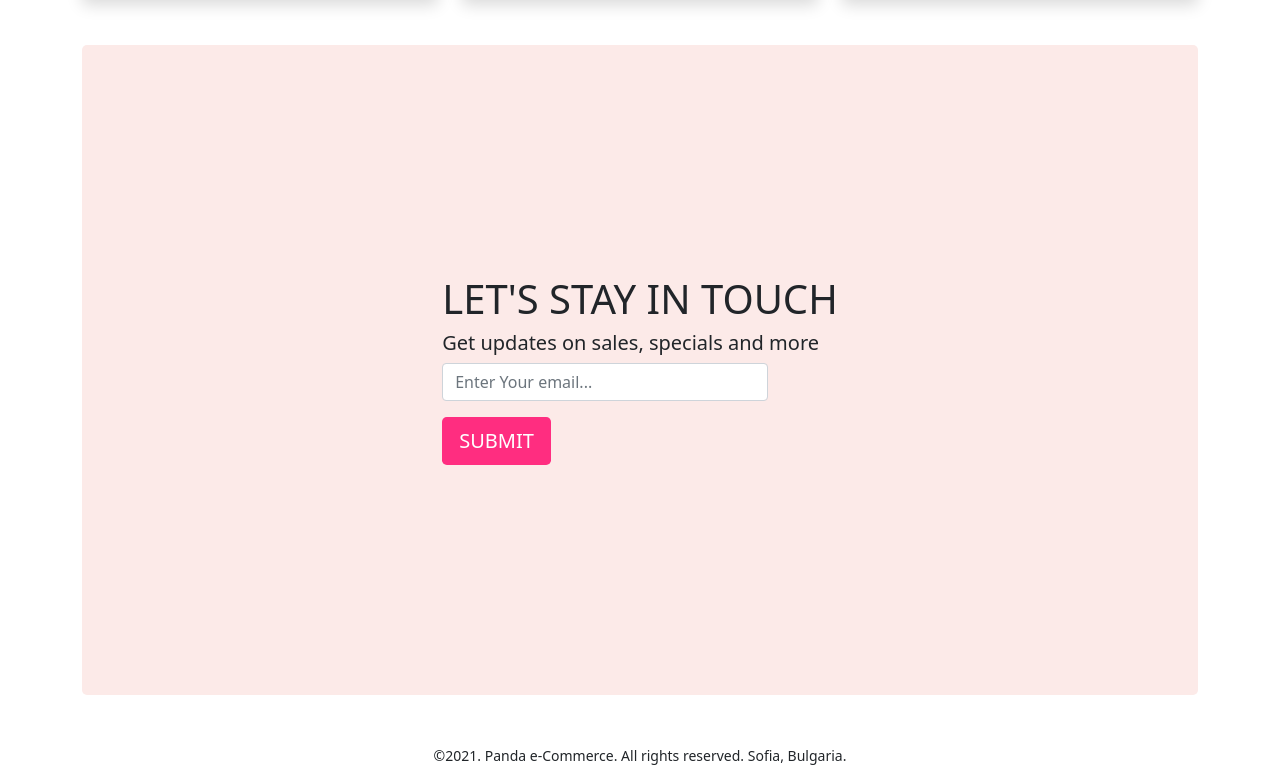
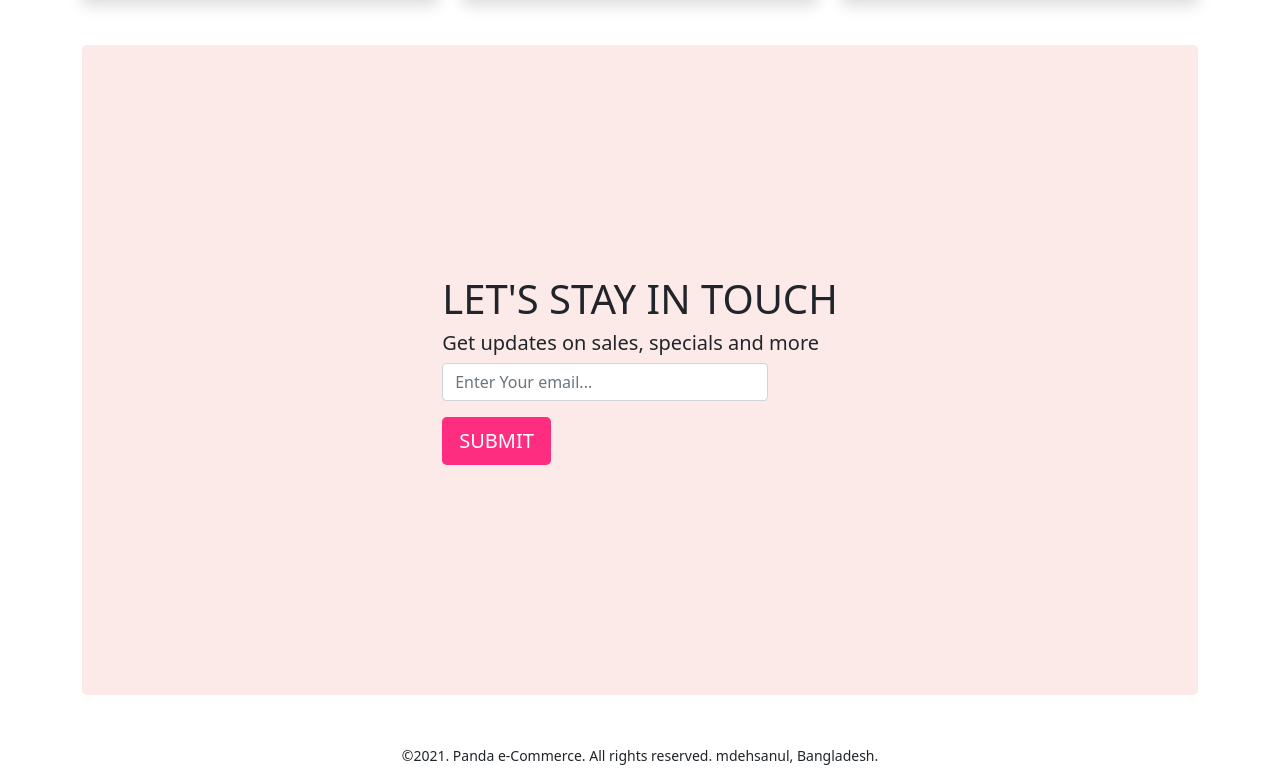
Before and after one commit to mdehsanul/panda-ecommerce, a plain HTML site: page index.html in a window 1280 px wide. Shown: the part 3012-3795 px from the top of the page. Drawn offline with nearby package versions, Linux system fonts and the light colour scheme.

Commit message:
third commit

```diff
--- a/index.html
+++ b/index.html
@@ -302,7 +302,7 @@
         </section>
     </main>
     <footer class="text-center mt-5">
-        <p><small>©2021. Panda e-Commerce. All rights reserved. Sofia, Bulgaria.</small></p>
+        <p><small>©2021. Panda e-Commerce. All rights reserved. mdehsanul, Bangladesh.</small></p>
     </footer>
 
     <script src="https://cdn.jsdelivr.net/npm/bootstrap@5.0.0-beta1/dist/js/bootstrap.bundle.min.js"
```
